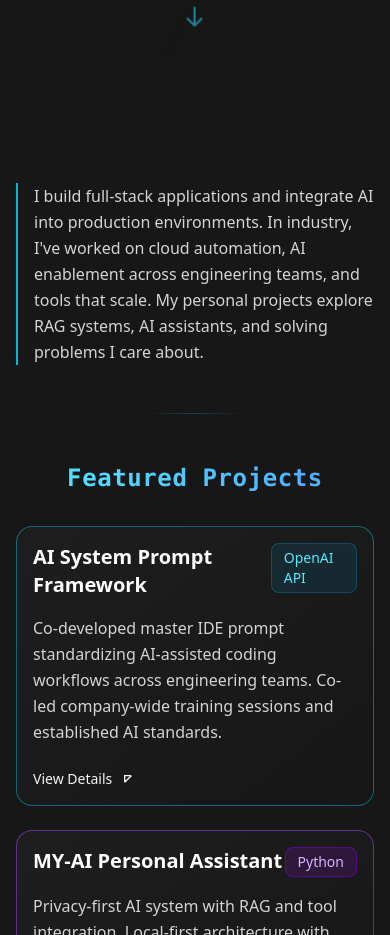
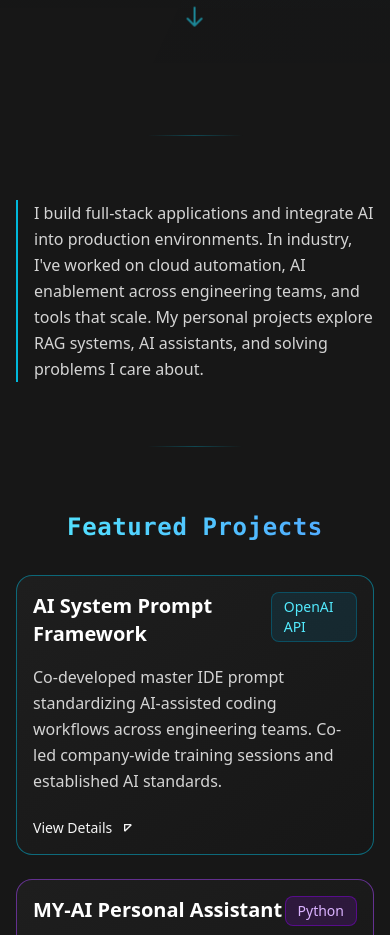
Before and after one commit to tharpep/portfolio, a Next.js app: page / in a window 390 px wide. Shown: the part 781-1716 px from the top of the page. Built offline with nearby package versions, Linux system fonts and the light colour scheme.

Commit message:
improved spacing and scroll feature

```diff
--- a/src/app/about/page.tsx
+++ b/src/app/about/page.tsx
@@ -18,17 +18,17 @@ export default async function About() {
     <main id="main" className="bg-neutral-900 text-neutral-100 px-4 sm:px-8 md:px-16 lg:px-32 py-8 sm:py-10 md:py-12 min-h-screen">
 
       {/* Hero Section */}
-      <section className="text-center mb-8 sm:mb-12 md:mb-16 py-4 sm:py-6">
-        <h1 className="text-4xl sm:text-5xl font-bold font-mono tracking-wider mb-6 pt-2 text-transparent bg-clip-text bg-gradient-to-r from-cyan-400/90 to-blue-400/90 leading-tight">
+      <section className="text-center mb-12 sm:mb-16">
+        <h1 className="text-4xl sm:text-5xl font-bold font-mono tracking-wider mb-4 text-transparent bg-clip-text bg-gradient-to-r from-cyan-400/90 to-blue-400/90 leading-tight">
           About Me
         </h1>
       </section>
 
       {/* Subtle Divider */}
-      <div className="w-24 h-px bg-gradient-to-r from-transparent via-cyan-500/30 to-transparent mx-auto mb-12 sm:mb-16 md:mb-20"></div>
+      <div className="w-24 h-px bg-gradient-to-r from-transparent via-cyan-500/30 to-transparent mx-auto mb-10 sm:mb-12"></div>
 
       {/* Main Content */}
-      <div className="max-w-4xl mx-auto space-y-8 sm:space-y-12 md:space-y-16">
+      <div className="max-w-4xl mx-auto space-y-10 sm:space-y-12">
 
         {/* Bio Section */}
         <section>
--- a/src/app/page.tsx
+++ b/src/app/page.tsx
@@ -38,7 +38,7 @@ export default function Home() {
         <div className="absolute bottom-[12%] left-1/2 -translate-x-1/2 z-10">
           <div className="animate-fade-in">
             <a
-              href="#content"
+              href="#divider"
               className="flex flex-col items-center gap-2 text-cyan-400/60 hover:text-cyan-400 transition-colors group"
               aria-label="Scroll to content"
             >
@@ -57,11 +57,14 @@ export default function Home() {
         </div>
       </section>
 
+      {/* Subtle Divider */}
+      <div id="divider" className="w-24 h-px bg-gradient-to-r from-transparent via-cyan-500/30 to-transparent mx-auto mb-16 scroll-mt-20"></div>
+
       {/* Main Content Section */}
-      <div id="content" className="relative px-4 sm:px-8 md:px-16 lg:px-32 py-12 sm:py-16 md:py-20 lg:py-24">
+      <div id="content" className="relative px-4 sm:px-8 md:px-16 lg:px-32 pb-16">
 
       {/* ─────────── Brief Story ─────────── */}
-      <section className="text-center mb-12 sm:mb-16 md:mb-20 lg:mb-24 max-w-4xl mx-auto">
+      <section className="text-center mb-16 max-w-4xl mx-auto">
         <p className="text-base sm:text-lg text-neutral-300 leading-relaxed border-l-2 border-cyan-500 pl-4 sm:pl-6 text-left">
           I build full-stack applications and integrate AI into production environments.
           In industry, I&apos;ve worked on cloud automation, AI enablement across engineering
@@ -71,10 +74,10 @@ export default function Home() {
       </section>
 
       {/* Subtle Divider */}
-      <div className="w-24 h-px bg-gradient-to-r from-transparent via-cyan-500/30 to-transparent mx-auto mb-12 sm:mb-16 md:mb-20 lg:mb-24"></div>
+      <div className="w-24 h-px bg-gradient-to-r from-transparent via-cyan-500/30 to-transparent mx-auto mb-16"></div>
 
       {/* ─────────── Featured Projects ─────────── */}
-      <section className="mb-12 sm:mb-16 md:mb-20 lg:mb-24">
+      <section className="mb-16">
         <h2 className="text-2xl sm:text-3xl md:text-4xl font-bold font-mono tracking-wide text-transparent bg-clip-text bg-gradient-to-r from-cyan-300 to-blue-400 mb-8 text-center">
           Featured Projects
         </h2>
@@ -120,10 +123,10 @@ export default function Home() {
       </section>
 
       {/* Subtle Divider */}
-      <div className="w-24 h-px bg-gradient-to-r from-transparent via-cyan-500/30 to-transparent mx-auto mb-12 sm:mb-16 md:mb-20 lg:mb-24"></div>
+      <div className="w-24 h-px bg-gradient-to-r from-transparent via-cyan-500/30 to-transparent mx-auto mb-16"></div>
 
       {/* ─────────── Current Work ─────────── */}
-      <section className="mb-12 sm:mb-16 md:mb-20 lg:mb-24">
+      <section className="mb-16">
         <h2 className="text-2xl sm:text-3xl md:text-4xl font-bold font-mono tracking-wide text-transparent bg-clip-text bg-gradient-to-r from-cyan-300 to-blue-400 mb-8 text-center">
           Currently
         </h2>
@@ -152,10 +155,10 @@ export default function Home() {
       </section>
 
       {/* Subtle Divider */}
-      <div className="w-24 h-px bg-gradient-to-r from-transparent via-cyan-500/30 to-transparent mx-auto mb-12 sm:mb-16 md:mb-20 lg:mb-24"></div>
+      <div className="w-24 h-px bg-gradient-to-r from-transparent via-cyan-500/30 to-transparent mx-auto mb-16"></div>
 
       {/* ─────────── Let's Connect ─────────── */}
-      <section className="mb-12 sm:mb-16 md:mb-20 lg:mb-24">
+      <section className="mb-16">
         <h2 className="text-2xl sm:text-3xl md:text-4xl font-bold font-mono tracking-wide text-transparent bg-clip-text bg-gradient-to-r from-cyan-300 to-blue-400 mb-8 text-center">
           Let&apos;s Connect
         </h2>
```
